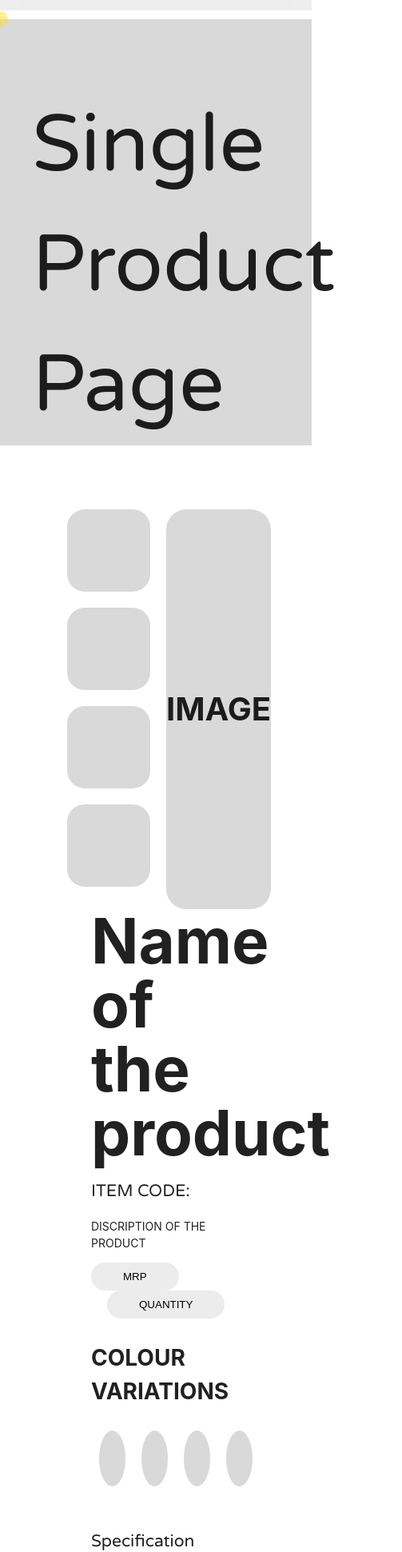
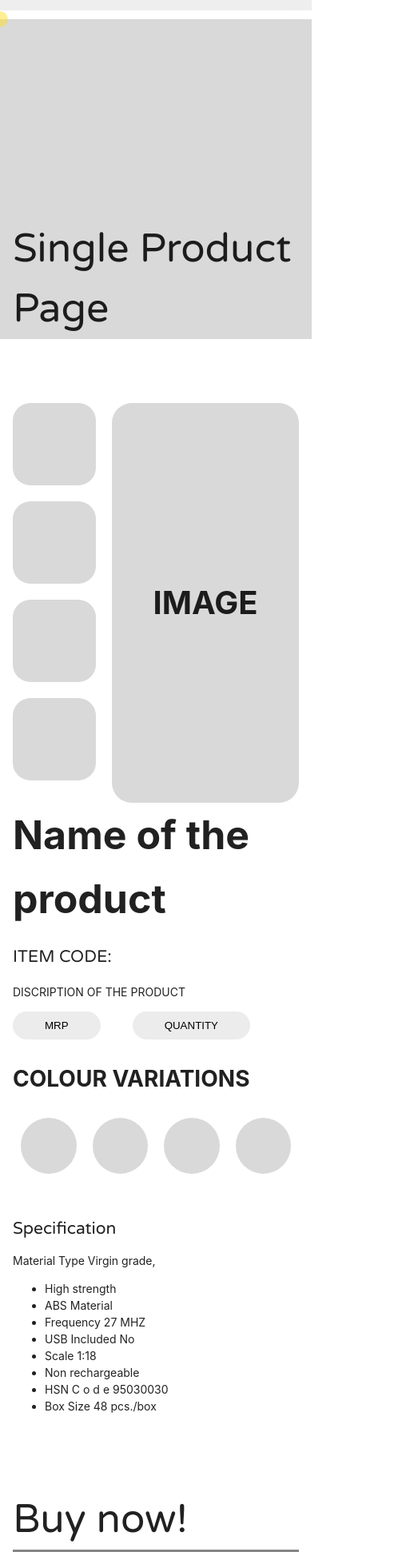
Before and after one commit to webtesting22/seedo, a React (Vite) app: page /product-name in a window 390 px wide. Shown: the part 56-1997 px from the top of the page at 80% size, 503 px wide, since content can reach past the window. Built offline with nearby package versions, Linux system fonts and the light colour scheme; a web font is replaced by a local one.

Commit message:
Updated Single Product page on mobile decices

```diff
--- a/src/SEDOComponents/CommonComponents/SingleProductPage/SingleProductPage.css
+++ b/src/SEDOComponents/CommonComponents/SingleProductPage/SingleProductPage.css
@@ -3,7 +3,7 @@
     background-color: #D9D9D9;
     display: flex;
     align-items: end;
-    padding: 0px 40px;
+    padding: 0rem 4rem;
     margin-top: 5rem;
 }
 
@@ -252,8 +252,111 @@
     .ReviewContainer .HeaderContainer {
         padding: 0rem 10rem;
     }
+
     .ReviewCardContainer {
         padding: 0rem 10rem;
     }
 
 }
+
+@media (max-width:900px) {
+    .MassageContainer {
+        width: 100%;
+        display: flex;
+        align-items: center;
+        height: 100%;
+        /* padding-left: 100px; */
+    }
+
+    .reviewLeftSidephotoContainer>div {
+        background-color: #D9D9D9;
+        width: 100%;
+        height: 228px;
+    }
+    .ReviewCardContainer {
+        padding: 0rem 1rem;
+    }
+
+    .ReviewContainer h1 {
+        font-size: 50px;
+    }
+.BuyNowContainer h1 {
+    font-size: 50px;
+    margin-bottom: 0px;
+}
+    .OverlaygreyBox {
+        width: 200px;
+        height: 200px;
+        background-color: grey;
+        /* Set background color for visibility */
+        margin-right: 70px;
+        /* Add spacing between boxes if needed */
+        border-radius: 20px;
+    }
+    .SIMILARPRODUCTSContainer .HeaderContainer,
+.ReviewContainer .HeaderContainer {
+    padding: 0rem 1rem;
+}
+    .SIMILARPRODUCTSContainer h1 {
+        font-size: 50px;
+        margin-bottom: 0px;
+    }
+    .logosContainer ul li {
+        background: white;
+        list-style: none;
+        height: 96px;
+        border-radius: 22px;
+        margin: 10px 0px;
+        width: 90%;
+        display: flex;
+        align-items: center;
+        justify-content: center;
+    }
+    .BuyNowContainer {
+        margin-top: 5rem;
+        padding: 0rem 1rem;
+    }
+
+    .SpecificationContainer ul li {
+        width: 100%;
+    }
+
+    .ProductSpecificationDetailsContainer {
+        padding-left: 0px;
+    }
+
+    .ProductSpecificationDetailsContainer h1 {
+        font-size: 50px;
+        margin-bottom: 0px;
+        margin-top: 0px;
+        line-height: 80px;
+    }
+
+    .ProductOtherImageContainer>div {
+        width: 104px;
+        height: 103px;
+        background-color: #D9D9D9;
+        margin: 10px 20px;
+        border-radius: 22px;
+        margin-left: 0px !important;
+    }
+
+    .SingelProductPageContainerLayout {
+        margin-top: 5rem;
+        padding: 0rem 1rem;
+    }
+
+    .TopBannerContainer {
+        min-height: 400px;
+        background-color: #D9D9D9;
+        display: flex;
+        align-items: end;
+        padding: 0rem 1rem;
+        margin-top: 5rem;
+    }
+
+    .TopBannerContainer h1 {
+        font-size: 50px;
+        margin-bottom: 0px;
+    }
+}
--- a/src/SEDOComponents/CommonComponents/SingleProductPage/SingleProductPage.jsx
+++ b/src/SEDOComponents/CommonComponents/SingleProductPage/SingleProductPage.jsx
@@ -22,7 +22,7 @@ const SingleProductPage = () => {
                 </div>
                 <div className="SingelProductPageContainerLayout">
                     <Row>
-                        <Col lg={12} md={24}>
+                        <Col lg={12} md={24} style={{width:"100%"}}>
                             <div className="ProductImagesContainer">
                                 <div className="ProductOtherImageContainer">
                                     <div>
@@ -44,7 +44,7 @@ const SingleProductPage = () => {
                                 </div>
                             </div>
                         </Col>
-                        <Col lg={12} md={24} >
+                        <Col lg={12} md={24} style={{width:"100%"}}>
                             <div className="ProductSpecificationDetailsContainer">
                                 <h1>Name of the product</h1>
                                 <h2>ITEM CODE:   </h2>
@@ -180,14 +180,14 @@ const SingleProductPage = () => {
                     </div>
                     <div className="ReviewCardContainer">
                         <Row>
-                            <Col lg={6} md={12}>
+                            <Col lg={6} md={12} style={{ width: "100%" }}>
                                 <div className="reviewLeftSidephotoContainer">
                                     <div>
 
                                     </div>
                                 </div>
                             </Col>
-                            <Col lg={18} md={12}>
+                            <Col lg={18} md={12} style={{ width: "100%" }}>
                                 <div className="MassageContainer">
                                     <div>
                                         <h2>Feedback</h2>
@@ -205,14 +205,14 @@ const SingleProductPage = () => {
                         </Row>
                         <br />
                         <Row>
-                            <Col lg={6} md={12}>
+                            <Col lg={6} md={12} style={{ width: "100%" }}>
                                 <div className="reviewLeftSidephotoContainer">
                                     <div>
 
                                     </div>
                                 </div>
                             </Col>
-                            <Col lg={18} md={12}>
+                            <Col lg={18} md={12} style={{ width: "100%" }}>
                                 <div className="MassageContainer">
                                     <div>
                                         <h2>Feedback</h2>
```
